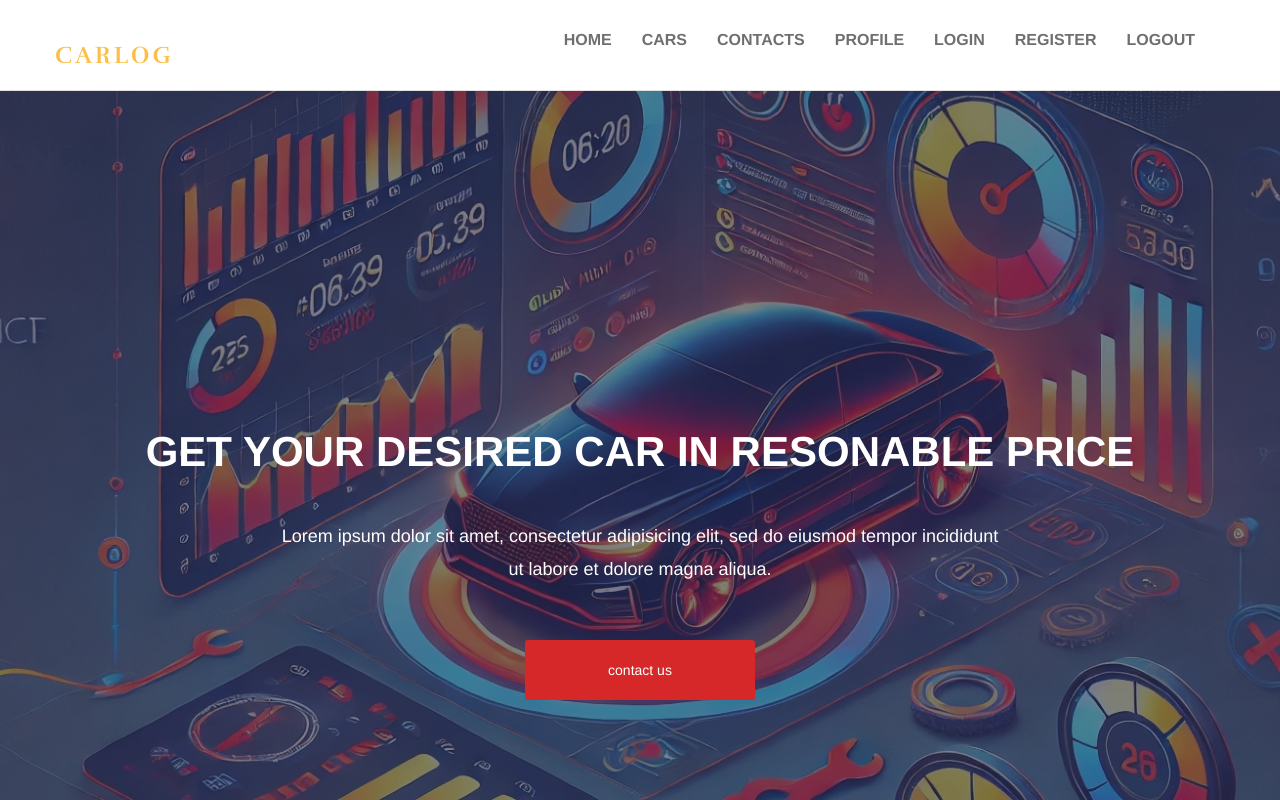
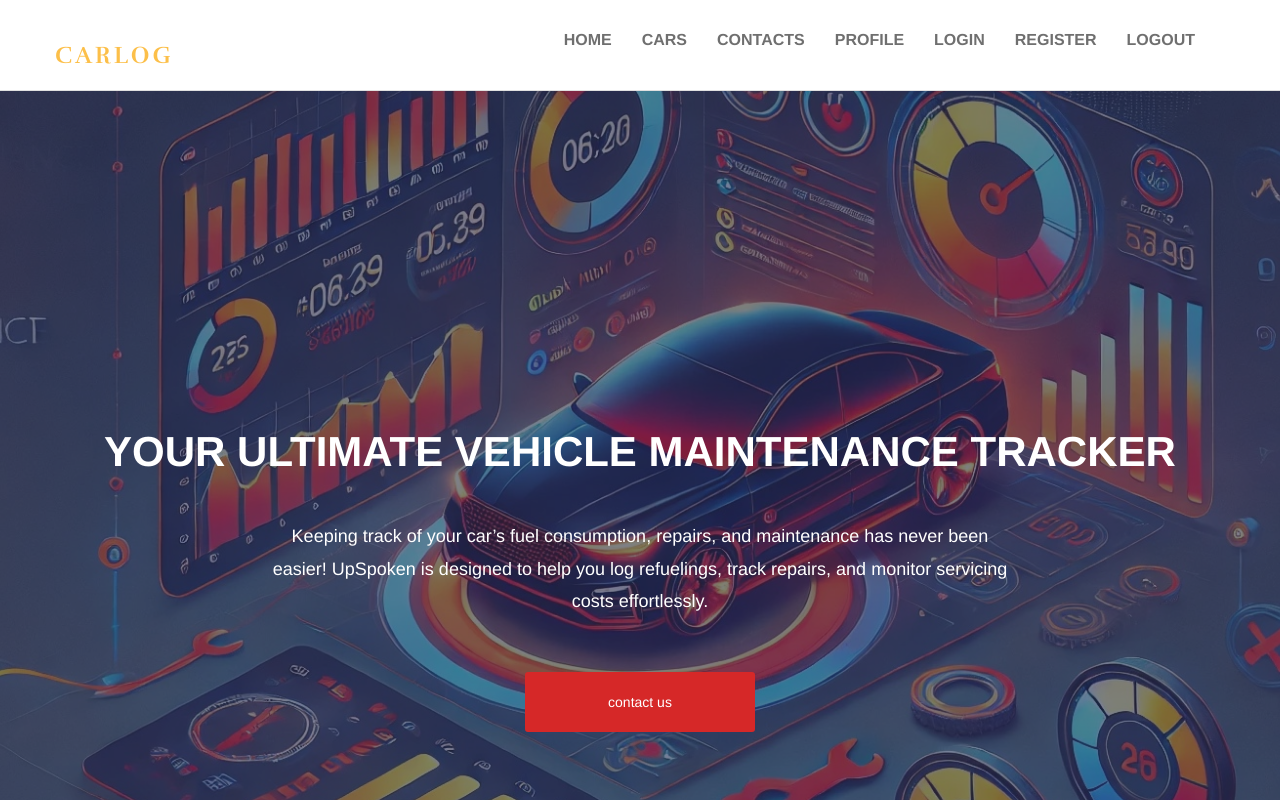
Before and after one commit to pinciflucnik/CarLog, a React (Vite) app in the folder CarLog/: page / in a window 1280 px wide. Shown: the top 800 px of the page. Built offline with nearby package versions, Linux system fonts and the light colour scheme.

Commit message:
change home message

```diff
--- a/CarLog/src/components/home/Home.jsx
+++ b/CarLog/src/components/home/Home.jsx
@@ -2,9 +2,9 @@ export default function Home() {
     return (
         <div className='my-wrapper'>
             <div className="welcome-hero-txt" >
-                <h2>get your desired car in resonable price</h2>
+                <h2>Your Ultimate Vehicle Maintenance Tracker</h2>
                 <p>
-                    Lorem ipsum dolor sit amet, consectetur adipisicing elit, sed do eiusmod tempor incididunt ut labore et dolore   magna aliqua.
+                Keeping track of your car’s fuel consumption, repairs, and maintenance has never been easier! UpSpoken is designed to help you log refuelings, track repairs, and monitor servicing costs effortlessly.
                 </p>
                 <button className="welcome-btn" >contact us</button>
             </div>
```
